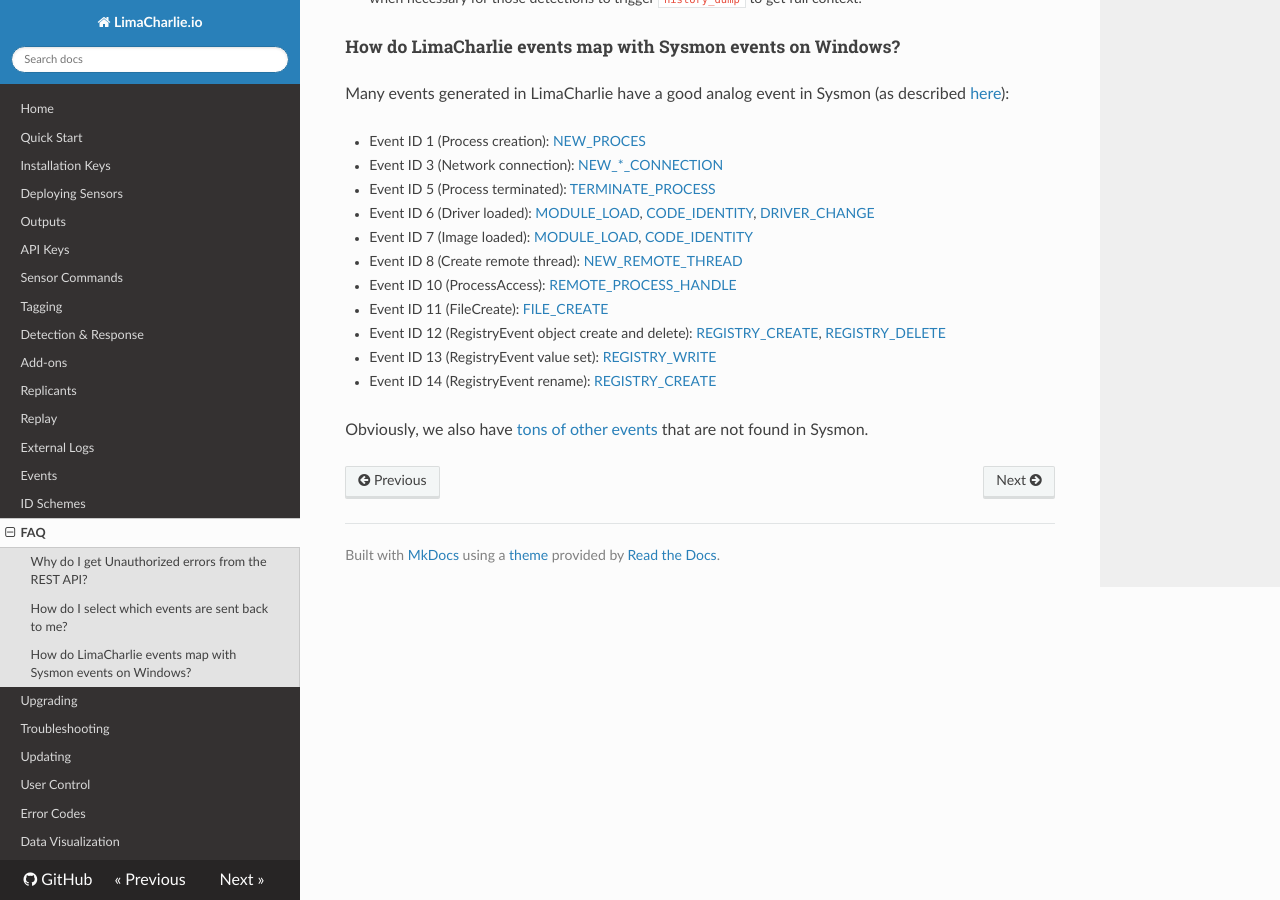
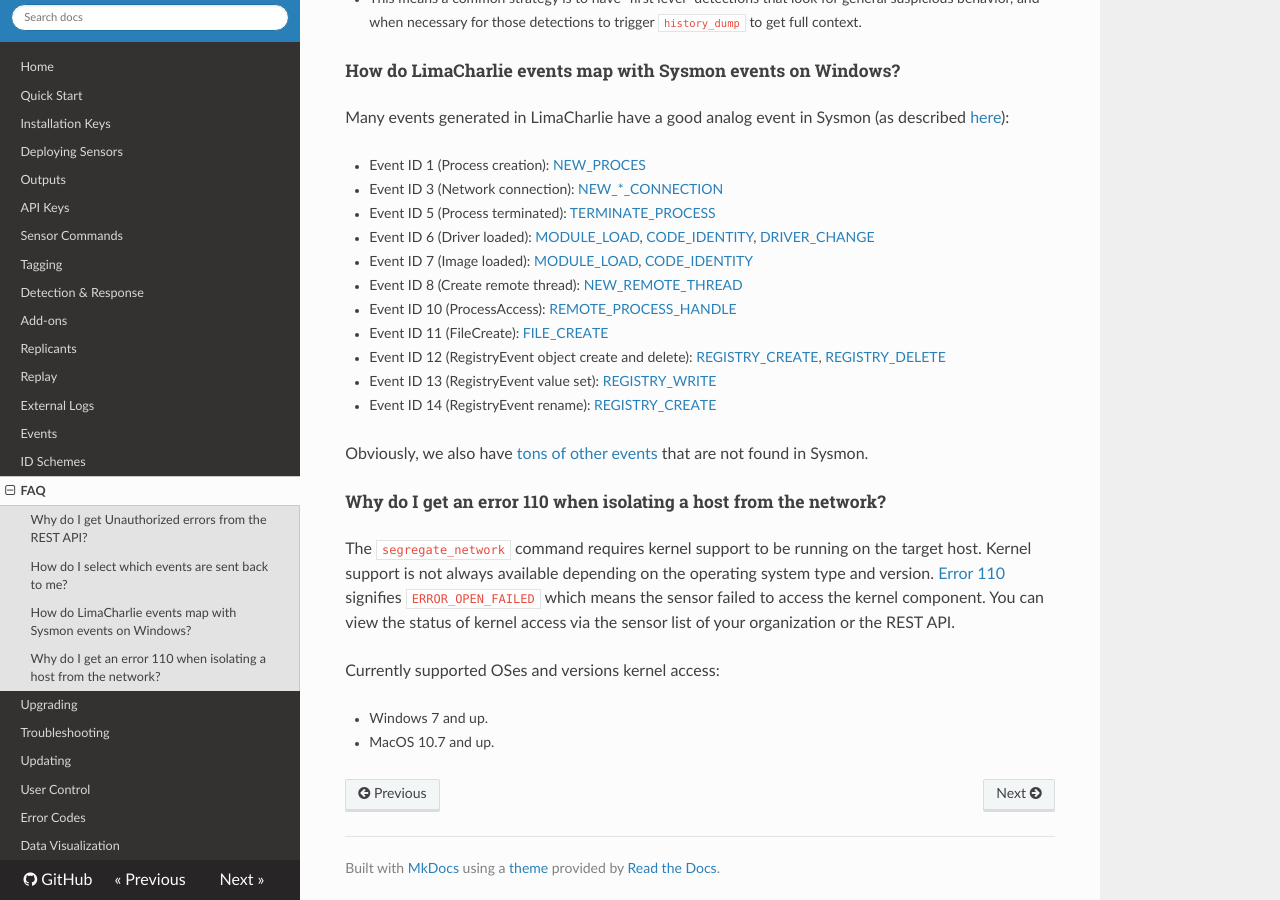
Before and after one commit to refractionPOINT/lce_doc, an MkDocs documentation site: the page built from docs/faq.md, in a window 1280 px wide and 900 px high, scrolled down 678 px. Built offline with MkDocs 1.6.1, drawn with Linux system fonts in a browser that asks for light colours; nearby versions of some CDN libraries; old or Windows-style settings are respelled for this version of MkDocs; some of the changed text lies outside the part shown.

Commit message:
Adding blurb to FAQ about isolation.

```diff
--- a/docs/faq.md
+++ b/docs/faq.md
@@ -36,3 +36,14 @@ Many events generated in LimaCharlie have a good analog event in Sysmon (as desc
 * Event ID 14 (RegistryEvent rename): [REGISTRY_CREATE](events.md#registry_create)
 
 Obviously, we also have [tons of other events](events.md) that are not found in Sysmon.
+
+### Why do I get an error 110 when isolating a host from the network?
+The `segregate_network` command requires kernel support to be running on the target host. Kernel support is not always
+available depending on the operating system type and version. [Error 110](errors.md) signifies `ERROR_OPEN_FAILED` which
+means the sensor failed to access the kernel component. You can view the status of kernel access via the sensor list
+of your organization or the REST API.
+
+Currently supported OSes and versions kernel access:
+
+* Windows 7 and up.
+* MacOS 10.7 and up.
```
